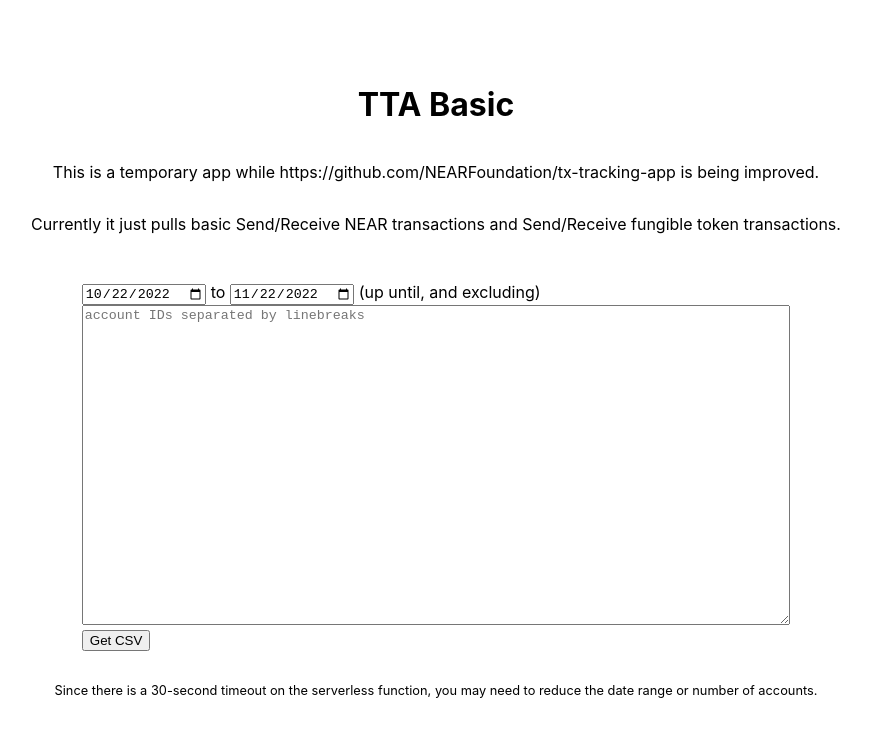
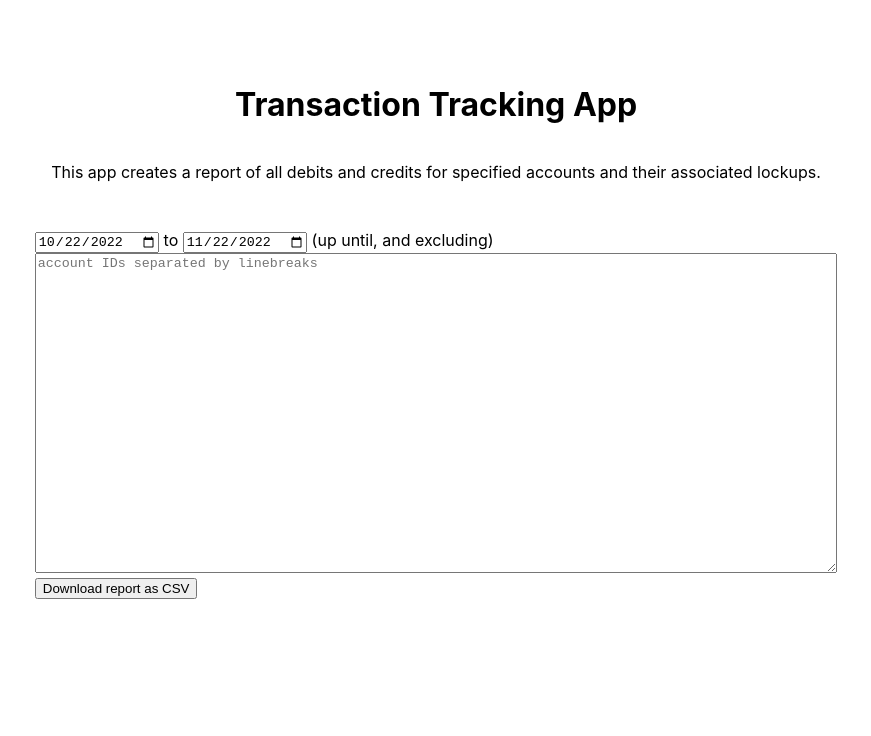
Before and after one commit to NEARFoundation/transaction-tracking-app, a Next.js app: page / in a window 1280 px wide. Shown: the top 736 px of the page, without its empty margins (204-1075 px from the left). Built offline with nearby package versions, Linux system fonts and the light colour scheme.

Commit message:
clean up

```diff
--- a/db/query.ts
+++ b/db/query.ts
@@ -8,18 +8,16 @@ import { AccountId, FTBalance, getCurrencyByContractFromNear, getFTBalance } fro
 import { getLockup } from '../helpers/lockup';
 const CONNECTION_STRING = process.env.POSTGRESQL_CONNECTION_STRING;
 
-// TODO: Consider allowing these values to be configurable per environment:
-const STATEMENT_TIMEOUT = 3600 * 1_000; // 30 seconds in milliseconds. "number of milliseconds before a statement in query will time out" https://node-postgres.com/api/client
+const SQL_STATEMENT_TIMEOUT = 3600 * 1_000; // 1 hour in milliseconds.
 
 export default async function query_all(startDate: string, endDate: string, accountIds: Set<string>) {
-  const pool = new Pool({ connectionString: CONNECTION_STRING, statement_timeout: STATEMENT_TIMEOUT });
+  const pool = new Pool({ connectionString: CONNECTION_STRING, statement_timeout: SQL_STATEMENT_TIMEOUT });
   let rows_promises = [];
 
   console.log('query_all', startDate, endDate, accountIds);
 
   for (const accountId of accountIds) {
     const lockupAccountId = getLockup('near', accountId);
-    console.log('lockupAccountId', lockupAccountId);
 
     const all_outgoing_txs_promise = pool.query(ALL_OUTGOING, [[accountId, lockupAccountId], startDate, endDate]);
     const all_incoming_txs_promise = pool.query(ALL_INCOMING, [[accountId, lockupAccountId], startDate, endDate]);
@@ -193,8 +191,6 @@ async function getBalances(accountId: AccountId, block_id: number): Promise<{ us
   const key = JSON.stringify({ accId: accountId, b_id: block_id });
 
   if (seen_balances.has(key)) {
-    console.log('getBalances cache hit', accountId, block_id);
-
     return seen_balances.get(key);
   }
 
--- a/pages/api/csv.ts
+++ b/pages/api/csv.ts
@@ -11,8 +11,6 @@ function getDefaultFilename(): string {
 }
 
 function getCleanedAccountIds(accountIds: string): Set<string> {
-  console.log('getCleanedAccountIds', accountIds);
-
   return new Set(accountIds.replaceAll('\r', '').split('\n'));
 }
 
@@ -35,3 +33,11 @@ export default async function handler(request: NextApiRequest, res: NextApiRespo
     res.status(STATUS_ERROR).send(JSON.stringify(error));
   }
 }
+
+export const config = {
+  api: {
+    bodyParser: {
+      sizeLimit: '8mb',
+    },
+  },
+};
--- a/pages/index.tsx
+++ b/pages/index.tsx
@@ -20,24 +20,14 @@ export default function Home() {
       </Head>
 
       <main className={styles.main}>
-        <h1>TTA Basic</h1>
-        <p>
-          This is a temporary app while{' '}
-          <a href="https://github.com/NEARFoundation/tx-tracking-app" target="_blank" rel="noreferrer">
-            https://github.com/NEARFoundation/tx-tracking-app
-          </a>{' '}
-          is being improved.
-        </p>
-        <p>Currently it just pulls basic Send/Receive NEAR transactions and Send/Receive fungible token transactions.</p>
+        <h1>Transaction Tracking App</h1>
+        <p>This app creates a report of all debits and credits for specified accounts and their associated lockups.</p>
         <form method="post" action="/api/csv" style={{ marginTop: '2rem' }}>
           <input type="date" name="startDate" placeholder="YYYY-MM-DD" required defaultValue={defaultStartDateString} /> to{' '}
           <input type="date" name="endDate" placeholder="YYYY-MM-DD" required defaultValue={defaultEndDateString} /> (up until, and excluding)
           <textarea name="accountIds" placeholder="account IDs separated by linebreaks" style={{ width: '100%', height: '20rem' }} defaultValue={ACCOUNT_ID} required></textarea>
-          <button>Get CSV</button>
+          <button>Download report as CSV</button>
         </form>
-        <div style={{ fontSize: '80%', marginTop: '2rem' }}>
-          Since there is a 30-second timeout on the serverless function, you may need to reduce the date range or number of accounts.
-        </div>
       </main>
     </div>
   );
```
